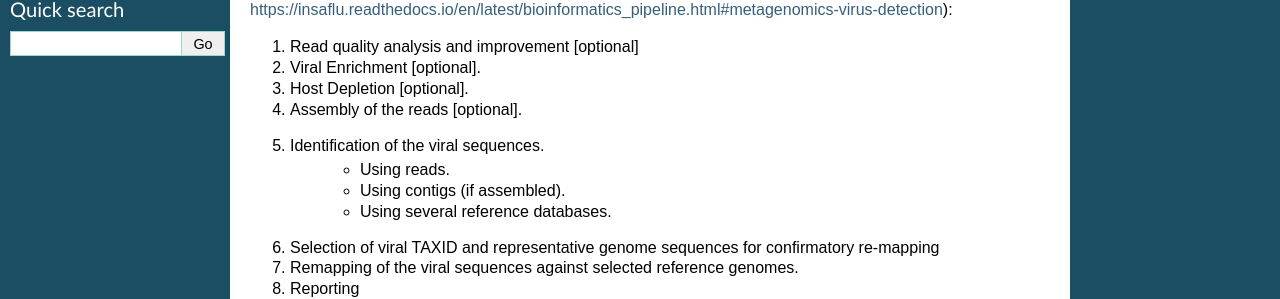
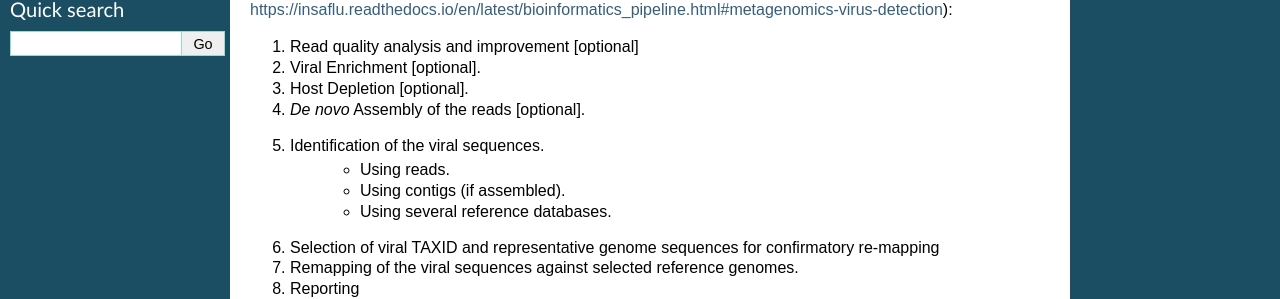
Before and after one commit to INSaFLU/insaflu_docs, a Sphinx documentation site: the page built from docs/metagenomics_virus_detection.rst, in a window 1280 px wide and 900 px high. Shown: the part 170-469 px from the top of the window. Built offline with Sphinx 7.4.7, drawn with Linux system fonts in a browser that asks for light colours; formulas are drawn with MathJax 3.

```diff
--- a/docs/metagenomics_virus_detection.rst
+++ b/docs/metagenomics_virus_detection.rst
@@ -8,7 +8,7 @@
 1. Read quality analysis and improvement [optional]
 2. Viral Enrichment [optional].
 3. Host Depletion [optional].
-4. Assembly of the reads [optional].
+4. *De novo* Assembly of the reads [optional].
 5. Identification of the viral sequences.
 	- Using reads.
 	- Using contigs (if assembled).
```
